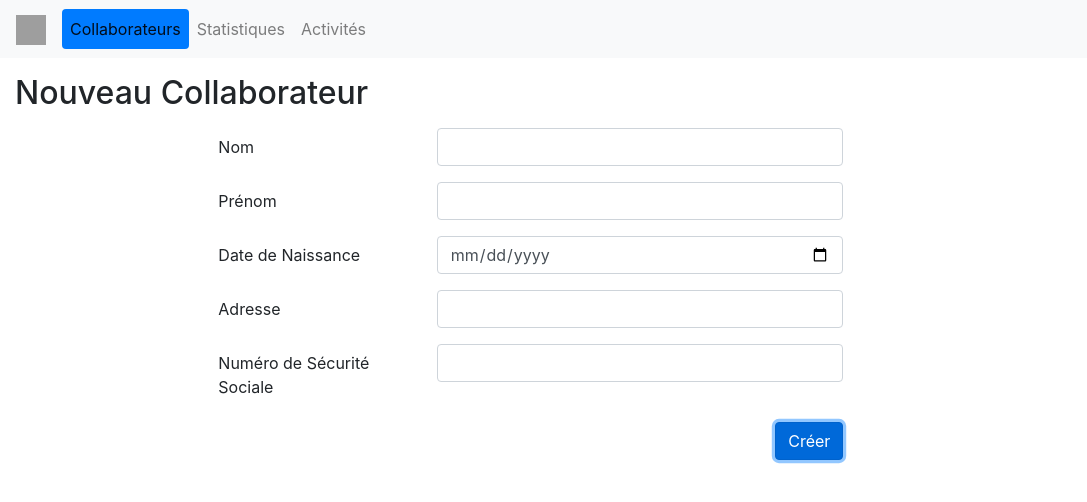
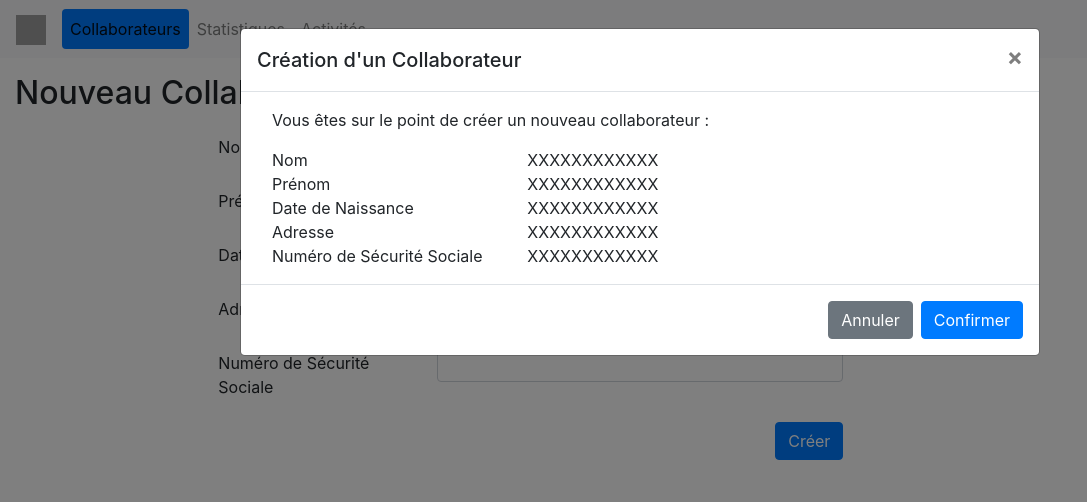
Before and after one commit to DUMAS67/workshop-bootstrap, a plain HTML site: page creer.html in a window 1280 px wide. Both pictures are taken after a click on the button "Créer". Shown: the whole page, without its empty margins (0-1087 px from the left). Drawn offline with nearby package versions, Linux system fonts and the light colour scheme; grey boxes are pictures that could not be loaded.

Commit message:
TP 5 Bootstap V 1.0

```diff
--- a/creer.html
+++ b/creer.html
@@ -84,10 +84,76 @@
       </div>
       <div class="form-group row">
         <div class="col-sm-8 text-right">
+          <!-- Button trigger modal -->
           <button type="button" class="btn btn-primary" data-toggle="modal" data-target="#creerModal ">Créer</button>
+          <!-- Modal -->
+          <div class="modal fade" id="creerModal" tabindex="-1" role="dialog" aria-labelledby="exampleModalLabel"
+            aria-hidden="true">
+            <div class="modal-dialog modal-lg" role="document">
+              <div class="modal-content">
+                <div class="modal-header">
+                  <h5 class="modal-title" id="exampleModalCenterTitle">Création d'un Collaborateur</h5>
+                  <button type="button" class="close" data-dismiss="modal" aria-label="Close">
+                    <span aria-hidden="true">&times;</span>
+                  </button>
+                </div>
+                <div class="modal-body">
+                  <div class="container-fluid">
+                    <div class="row">
+                      <div class="col text-left"> Vous êtes sur le point de créer un nouveau collaborateur : </div>
+                    </div>
+                    <div class="row"></div>
+                    <p></p>
+                    <div class="row">
+                      <div class="col-4 text-left">Nom</div>
+                      <div class="col-3 text-left">XXXXXXXXXXXX</div>
+                      <div class="col-5"></div>
+                    </div>
+                    <div class="row">
+                      <div class="col-4 text-left">Prénom</div>
+                      <div class="col-3 text-left">XXXXXXXXXXXX</div>
+                      <div class="col-5"></div>
+                    </div>
+                    <div class="row">
+                      <div class="col-4 text-left">Date de Naissance </div>
+                      <div class="col-3 text-left">XXXXXXXXXXXX</div>
+                      <div class="col-5"></div>
+                    </div>
+                    <div class="row">
+                      <div class="col-4 text-left"> Adresse </div>
+                      <div class="col-3 text-left">XXXXXXXXXXXX</div>
+                      <div class="col-5"></div>
+                    </div>
+                    <div class="row">
+                      <div class="col-4 text-left"> Numéro de Sécurité Sociale </div>
+                      <div class="col-3 text-left">XXXXXXXXXXXX</div>
+                      <div class="col-5"></div>
+                    </div>
+                  </div>
+                </div>
+                <div class="modal-footer">
+                  <button type="button" class="btn btn-secondary" data-dismiss="modal">Annuler</button>
+                  <button type="button" class="btn btn-primary">Confirmer</button>
+                </div>
+              </div>
+            </div>
+          </div>
+
         </div>
+      </div>
       </div>
     </form>
   </main>
+
+
+  <script src="https://code.jquery.com/jquery-3.4.1.slim.min.js"
+    integrity="sha384J6qa4849blE2+poT4WnyKhv5vZF5SrPo0iEjwBvKU7imGFAV0wwj1yYfoRSJoZ+n" crossorigin="anonymous"></script>
+  <script src="https://cdn.jsdelivr.net/npm/popper.js@1.16.0/dist/umd/popper.min.js"
+    integrity="sha384-Q6E9RHvbIyZFJoft+2mJbHaEWldlvI9IOYy5n3zV9zzTtmI3UksdQRVvoxMfooAo"
+    crossorigin="anonymous"></script>
+  <script src="https://stackpath.bootstrapcdn.com/bootstrap/4.4.1/js/bootstrap.min.js"
+    integrity="sha384-wfSDF2E50Y2D1uUdj0O3uMBJnjuUD4Ih7YwaYd1iqfktj0Uod8GCExl3Og8ifwB6" crossorigin="anonymous">
+    </script>
 </body>
+
 </html>
```
Also changed, not shown: index.html (+0 -5 lines).
